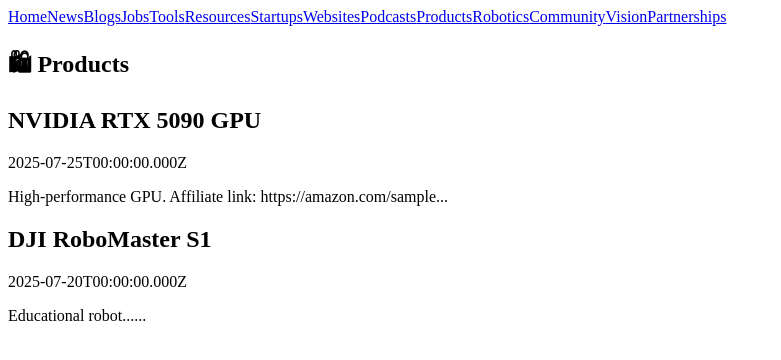
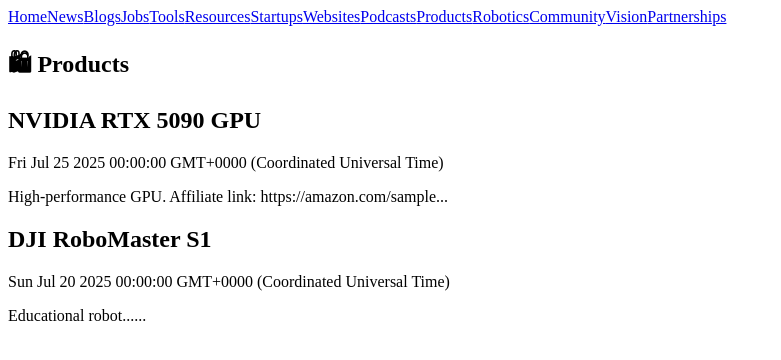
Before and after one commit to AIWORLDNEXT/aiworldnext-site, a Next.js app: page /products in a window 1280 px wide. Shown: the top 360 px of the page, without its empty margins (0-781 px from the left). Built offline with nearby package versions, Linux system fonts and the light colour scheme.

Commit message:
Update products.js

```diff
--- a/pages/products.js
+++ b/pages/products.js
@@ -14,7 +14,7 @@
     return {
       slug: filename.replace('.md', ''),
       title: data.title || filename,
-      date: data.date || '',
+date: data.date ? String(data.date) : '',
       excerpt: content.substring(0, 150) + '...'
     }
   })
```
